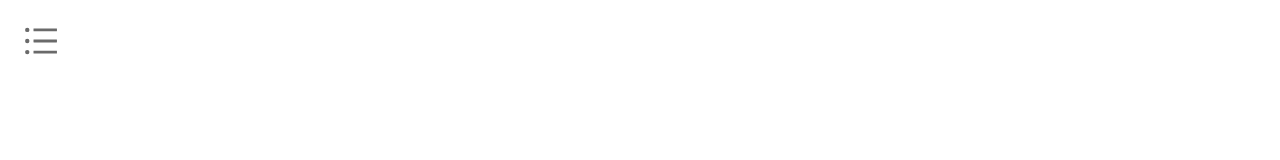
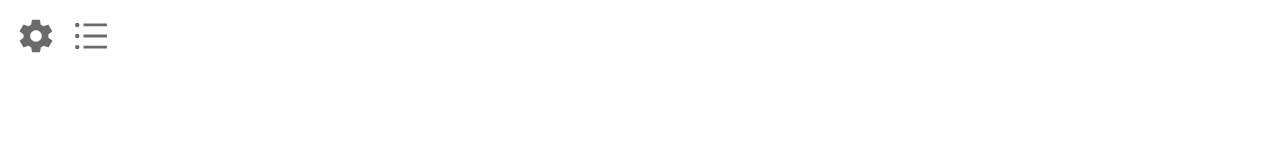
Before and after one commit to tal3898/vocabulary-practice, a React (Create React App) app: page / in a window 1280 px wide. Shown: the top 160 px of the page. Built offline with nearby package versions, Linux system fonts and the light colour scheme.

Commit message:
added settings button

```diff
--- a/src/App.css
+++ b/src/App.css
@@ -6,6 +6,7 @@
 
 .header {
   position: absolute;
+  display: flex;
 }
 
 .listButton {
@@ -14,7 +15,7 @@
   width: fit-content;
   height: fit-content;
   border-radius: 10px;
-  margin: 20px;
+  margin: 15px 0px 0px 15px;
 }
 
 .applyListButton {
--- a/src/App.tsx
+++ b/src/App.tsx
@@ -3,6 +3,7 @@ import Modal from '@mui/material/Modal';
 import React, { useState } from 'react';
 import { AiOutlineUnorderedList } from 'react-icons/ai';
 import { CiPlay1 } from 'react-icons/ci';
+import { IoMdSettings } from 'react-icons/io';
 import './App.css';
 import Card from './card/card';
 import { Word } from './models/word';
@@ -68,6 +69,9 @@ function App() {
         {/* <p>hjel</p> */}
         <div  className='header'>
           <div onClick={() => setOpen(true)} className="listButton">
+            <IoMdSettings color='rgb(106 106 106)' size={40} />
+          </div>
+          <div onClick={() => setOpen(true)} className="listButton">
             <AiOutlineUnorderedList color='rgb(106 106 106)' size={40} />
           </div>
         </div>
```
